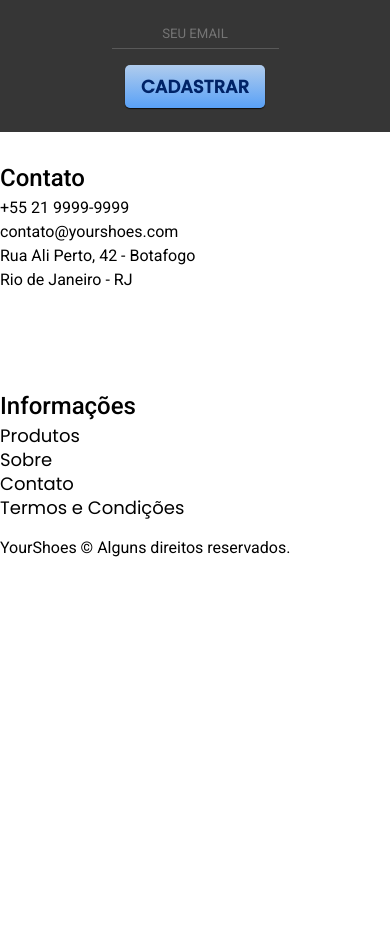
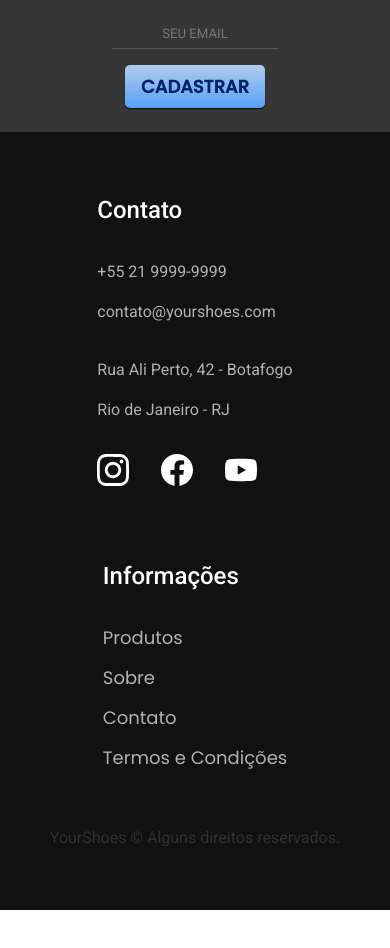
Before and after one commit to SahCrespo/YourShoes.github.io, a plain HTML site: page index.html in a window 390 px wide. Shown: the part 4280-5228 px from the top of the page. After the commit the page ends 5190 px from the top, so only its background shows below. Drawn offline with Linux system fonts and the light colour scheme.

Commit message:
finalizado pagina principal e dado inicio a outras paginas

```diff
--- /dev/null
+++ b/css/global/footer.css
@@ -0,0 +1,78 @@
+.footer-bg{
+  background-color: var(--bg-secundaria);
+  color: var(--cor-texto-principal);
+}
+
+.footer-container{
+  display: grid;
+  grid-template-columns:3fr 5fr 4fr;
+  max-width: 1200px;
+  margin: 0 auto;
+  gap: 2.5rem;
+  padding: 3.75rem 0;
+}
+
+.footer-container h3{
+  margin-bottom: 2rem;
+}
+
+.footer-contato ul{
+  margin-bottom: 2rem;
+}
+
+.footer-container li{
+margin-bottom: 1rem;
+}
+
+.footer-contato li:nth-child(even):after{
+  content: "";
+  display: block;
+  max-width: 100%;
+  height: 2px;
+  background-color: var(--bg-secundaria);
+  margin-top: 1rem;
+}
+
+.footer-redes{
+  display: flex;
+  gap: 2rem;
+}
+
+.footer-container a{
+  color: #B2B2B2;
+}
+
+.footer-container a:hover{
+  color: var(--cor-texto-principal);
+}
+
+.footer-copy{
+  grid-column: 1/-1;
+  color: #303030;
+  margin-top: 2.5rem;
+}
+
+@media (max-width: 800px){
+  .footer-container > img{
+    display: none;
+  }
+
+  .footer-container{
+    grid-template-columns: 1fr 1fr;
+    justify-items: center;
+  }
+}
+@media (max-width: 600px){
+  .footer-container{
+    grid-template-columns: 1fr;
+
+  }
+
+  .footer-contato{
+    margin-bottom: 2rem;
+  }
+
+  .footer-copy{
+    margin: 0;
+  }
+}
--- a/css/global/global.css
+++ b/css/global/global.css
@@ -17,7 +17,7 @@
     position: relative;
     max-width: 100%;
     margin: 0 auto;
-    height: 6000px;
+
   }
 
   ul, li, a{
--- a/css/style.css
+++ b/css/style.css
@@ -8,3 +8,4 @@
 @import url(./home/quem-usa.css);
 @import url(./home/depoimento.css);
 @import url(./home/newslatter.css);
+@import url(./global/footer.css);
--- a/index.html
+++ b/index.html
@@ -171,8 +171,12 @@
           <ul class="font-2-m">
             <li><a href="tel:+552199999999">+55 21 9999-9999</a></li>
             <li><a href="mailto:contato@yourshoes.com">contato@yourshoes.com</a></li>
-            <li>Rua Ali Perto, 42 - Botafogo</li>
-            <li>Rio de Janeiro - RJ</li>
+            <a href="">
+              <li>Rua Ali Perto, 42 - Botafogo</li>
+            </a>
+            <a href="">
+              <li>Rio de Janeiro - RJ</li>
+            </a>
           </ul>
           <div class="footer-redes">
             <a href="./">
@@ -193,7 +197,7 @@
               <li><a href="./">Produtos</a></li>
               <li><a href="./">Sobre</a></li>
               <li><a href="./">Contato</a></li>
-              <li><a href="./">Termos e Condições</a></li>
+              <li><a href="./termos.html">Termos e Condições</a></li>
             </ul>
           </nav>
         </div>
--- /dev/null
+++ b/termos.html
@@ -0,0 +1,105 @@
+<!DOCTYPE html>
+<html lang="pt-br">
+  <head>
+    <meta charset="UTF-8" />
+    <meta http-equiv="X-UA-Compatible" content="IE=edge" />
+    <meta
+      name="description"
+      content="Termos e condições de acordo com as leis do consumidor e de vendedor."
+    />
+    <meta name="viewport" content="width=device-width, initial-scale=1.0" />
+    <!-- FONTES -->
+    <link rel="preconnect" href="https://fonts.googleapis.com">
+    <link rel="preconnect" href="https://fonts.gstatic.com" crossorigin>
+    <link href="https://fonts.googleapis.com/css2?family=Poppins:wght@400;500&family=Roboto:wght@400;500&display=swap" rel="stylesheet">
+    <link rel="preconnect" href="https://fonts.googleapis.com">
+    <link rel="preconnect" href="https://fonts.gstatic.com" crossorigin>
+    <link href="https://fonts.googleapis.com/css2?family=Merriweather:ital,wght@1,300&display=swap" rel="stylesheet">
+    <!-- CSS -->
+    <link rel="stylesheet" href="./css/style.css" />
+    <title>Termos & condições | YourShoes</title>
+  </head>
+  <body>
+    <header class="header-bg">
+      <div class="header">
+        <a href="./"><img src="./img/YourShoes.svg" alt="YourShoes" /></a>
+        <nav aria-label="primaria">
+          <ul class="header-menu ">
+            <li class="menu-item produtos"><a href="./bicicletas.html">PRODUTOS</a></li>
+            <li class="menu-item sobre"><a href="./sobre.html">SOBRE</a></li>
+            <li class="menu-item contato"><a href="./contato.html">CONTATO</a></li>
+          </ul class = " header-menu-login">
+        </nav>
+        <div class="icons-menu">
+          <ul class="header-menu">
+            <li><a href=""><img src="./img/icons/login.svg" alt="Login" /></a></li>
+            <li>
+              <a href=""><img src="./img/icons/carrinho-compra.svg" alt="carrinho compra" /></a>
+            </li>
+          </ul>
+        </div>
+      </div>
+    </header>
+
+        <main>
+          <div class="titulo-bg">
+            <div class="titulo container">
+              <p class="font-2-l-b">Termos de uso</p>
+              <h1 class="font-1-xxl">termos e condições.</h1>
+            </div>
+          </div>
+
+          <div class="termos font-2-s container">
+            <h2 class="font-1-l">1. Política de Estorno</h2>
+            <p>1.1 Aceitamos pagamentos parcelados em todos os cartões de crédito. Para pagamentos à vista também aceitamos PIX e Boleto. Aceitamos pagamentos parcelados em todos os cartões de crédito. Para pagamentos à vista também aceitamos PIX e Boleto.</p>
+            <p>1.2 Aceitamos pagamentos parcelados em todos os cartões de crédito. Para pagamentos à vista também aceitamos PIX e Boleto. Aceitamos pagamentos parcelados em todos os cartões de crédito. Para pagamentos à vista também aceitamos PIX e Boleto.</p>
+            <p>1.3 Aceitamos pagamentos parcelados em todos os cartões de crédito. Para pagamentos à vista também aceitamos PIX e Boleto. Aceitamos pagamentos parcelados em todos os cartões de crédito. Para pagamentos à vista também aceitamos PIX e Boleto.</p>
+            <h2 class="font-1-l">2. Conta do Usuário</h2>
+            <p>2.1 Aceitamos pagamentos parcelados em todos os cartões de crédito. Para pagamentos à vista também aceitamos PIX e Boleto. Aceitamos pagamentos parcelados em todos os cartões de crédito. Para pagamentos à vista também aceitamos PIX e Boleto.</p>
+            <h2 class="font-1-l">3. Seguro Bikcraft</h2>
+            <p>3.1 Aceitamos pagamentos parcelados em todos os cartões de crédito. Para pagamentos à vista também aceitamos PIX e Boleto. Aceitamos pagamentos parcelados em todos os cartões de crédito. Para pagamentos à vista também aceitamos PIX e Boleto.</p>
+          </div>
+        </main>
+
+
+    <footer class="footer-bg">
+      <div class="footer-container">
+        <img src="./img/YourShoes.svg" alt="Yourshoes">
+        <div class="footer-contato">
+          <h3 class="font-2-l-b">Contato</h3>
+          <ul class="font-2-m">
+            <li><a href="tel:+552199999999">+55 21 9999-9999</a></li>
+            <li><a href="mailto:contato@yourshoes.com">contato@yourshoes.com</a></li>
+            <a href="">
+              <li>Rua Ali Perto, 42 - Botafogo</li>
+            </a>
+            <a href="">
+              <li>Rio de Janeiro - RJ</li>
+            </a>
+          </ul>
+          <div class="footer-redes">
+            <a href="./">
+              <img src="./img/icons/instagram.svg" alt="Instagram">
+            </a>
+            <a href="./">
+              <img src="./img/icons/facebook.svg" alt="Facebook">
+            </a>
+            <a href="./">
+              <img src="./img/icons/youtube.svg" alt="Youtube">
+            </a>
+          </div>
+        </div>
+        <div class="footer-informacoes">
+          <h3 class="font-2-l-b">Informações</h3>
+          <nav>
+            <ul class="font-1-m">
+              <li><a href="./">Produtos</a></li>
+              <li><a href="./">Sobre</a></li>
+              <li><a href="./">Contato</a></li>
+              <li><a href="./termos.html">Termos e Condições</a></li>
+            </ul>
+          </nav>
+        </div>
+        <p class="footer-copy font-2-m">YourShoes © Alguns direitos reservados.</p>
+      </div>
+    </footer>
```
